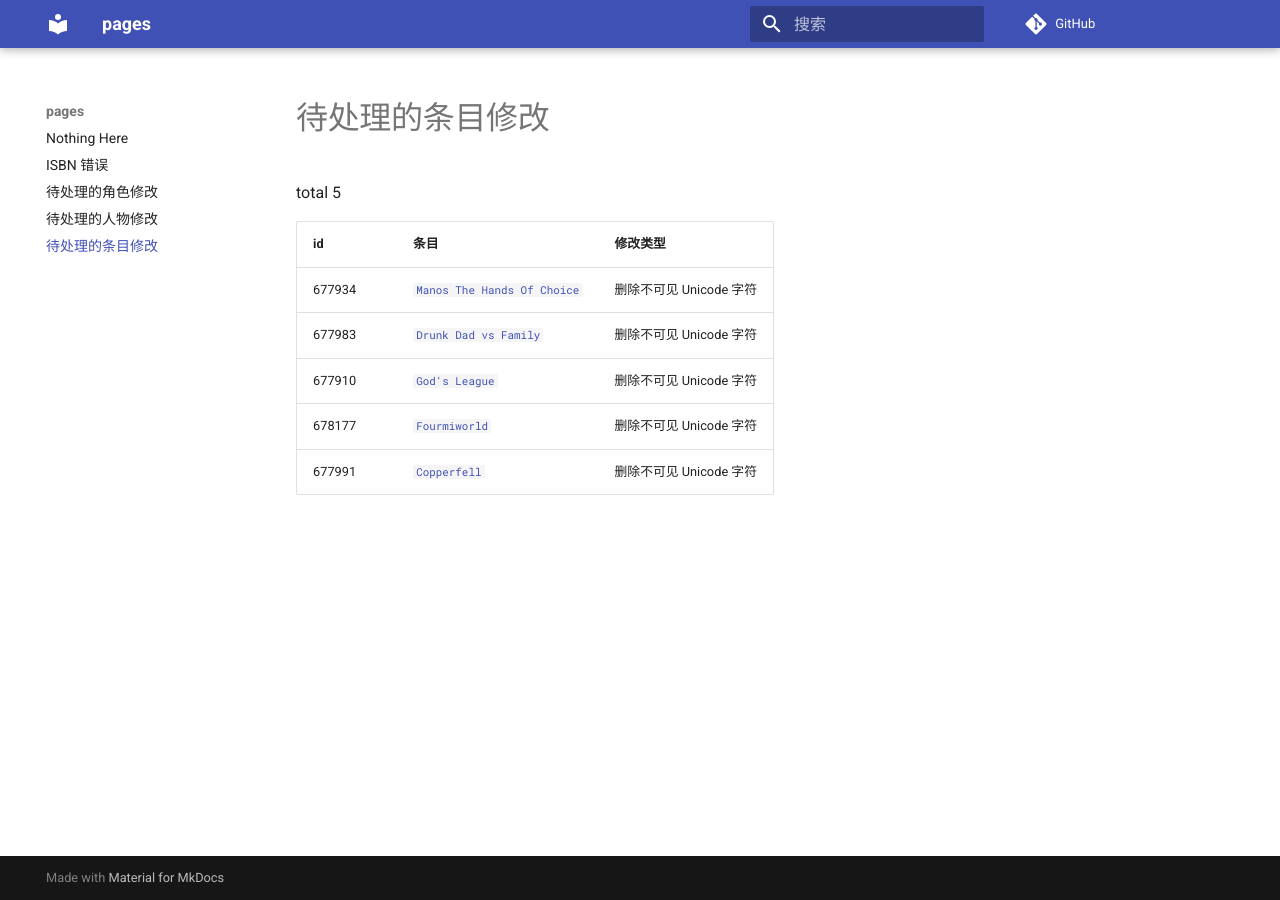
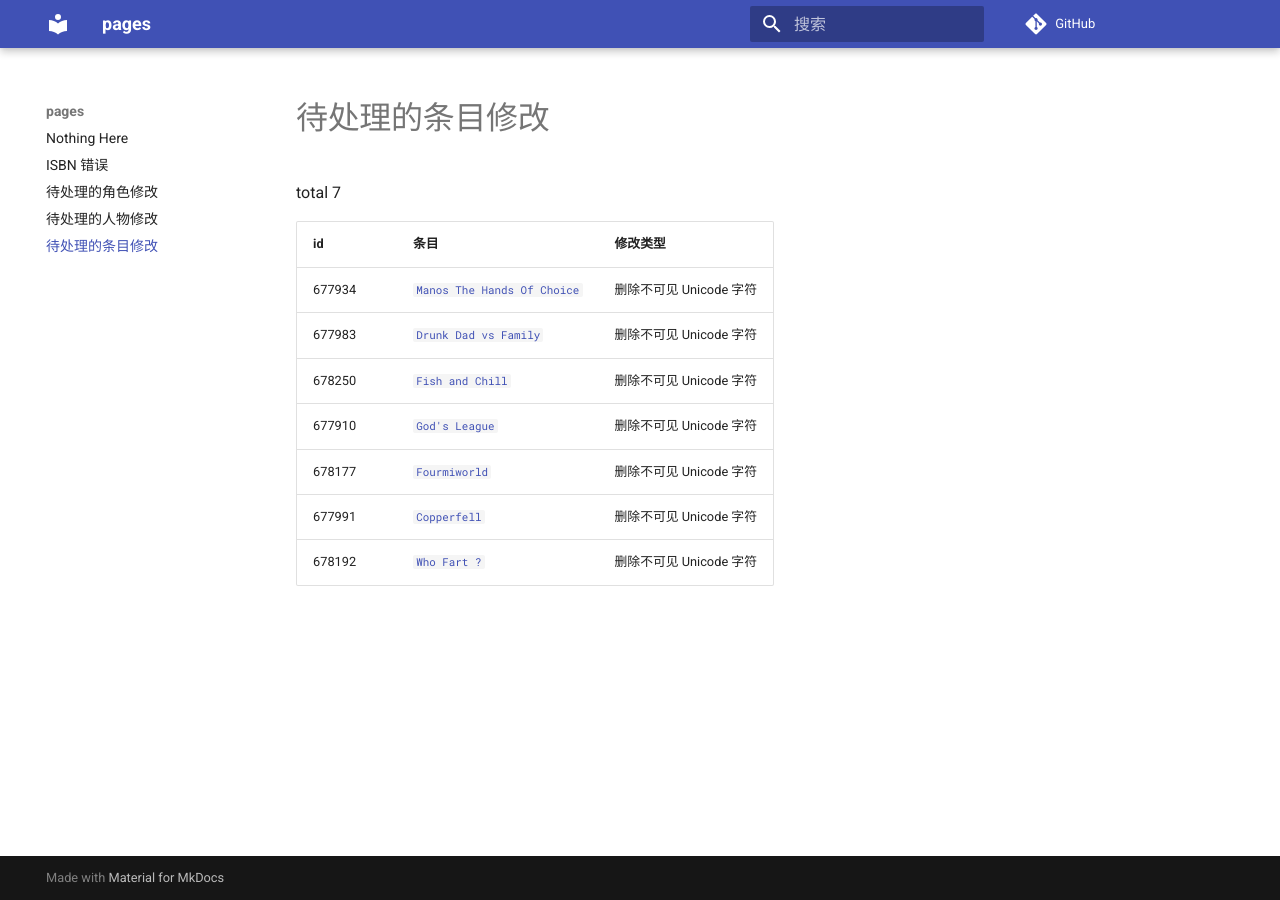
Before and after one commit to trim21/bangumi-pages, an MkDocs documentation site: the page built from docs/pending-subject-changes.md, in a window 1280 px wide. Built offline with MkDocs 1.6.1 and Material for MkDocs 9.7.7, drawn with Linux system fonts in a browser that asks for light colours; comment, search, counter and statistics services are not loaded.

Commit message:
update pending-changes.md

```diff
--- a/docs/pending-subject-changes.md
+++ b/docs/pending-subject-changes.md
@@ -1,11 +1,13 @@
 # 待处理的条目修改
 
-total 5
+total 7
 
 | id | 条目 | 修改类型 |
 | --- | --- | --- |
 | 677934 | [`Manos The Hands Of Choice`](https://bgm.tv/subject/677934) | 删除不可见 Unicode 字符 |
 | 677983 | [`Drunk Dad vs Family`](https://bgm.tv/subject/677983) | 删除不可见 Unicode 字符 |
+| 678250 | [`Fish and Chill`](https://bgm.tv/subject/678250) | 删除不可见 Unicode 字符 |
 | 677910 | [`God's League`](https://bgm.tv/subject/677910) | 删除不可见 Unicode 字符 |
 | 678177 | [`Fourmiworld`](https://bgm.tv/subject/678177) | 删除不可见 Unicode 字符 |
 | 677991 | [`Copperfell`](https://bgm.tv/subject/677991) | 删除不可见 Unicode 字符 |
+| 678192 | [`Who Fart ?`](https://bgm.tv/subject/678192) | 删除不可见 Unicode 字符 |
```
